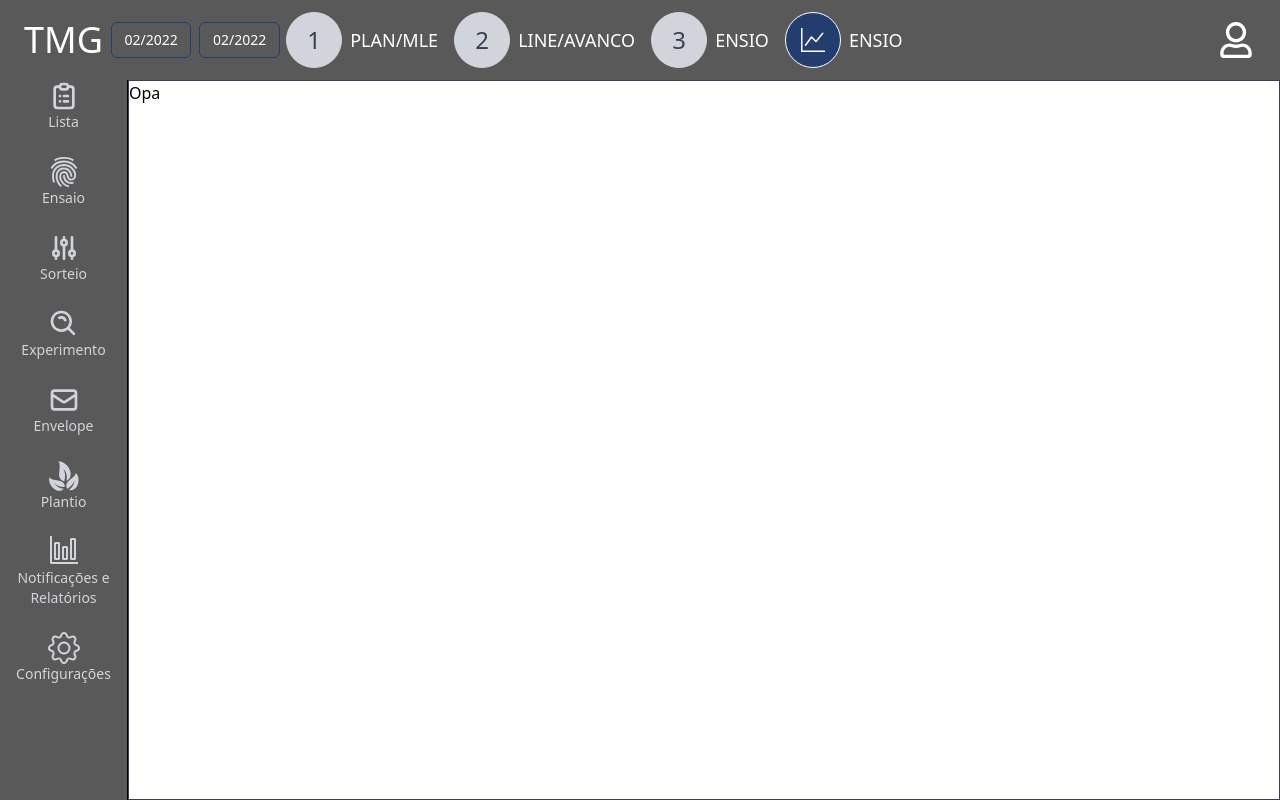
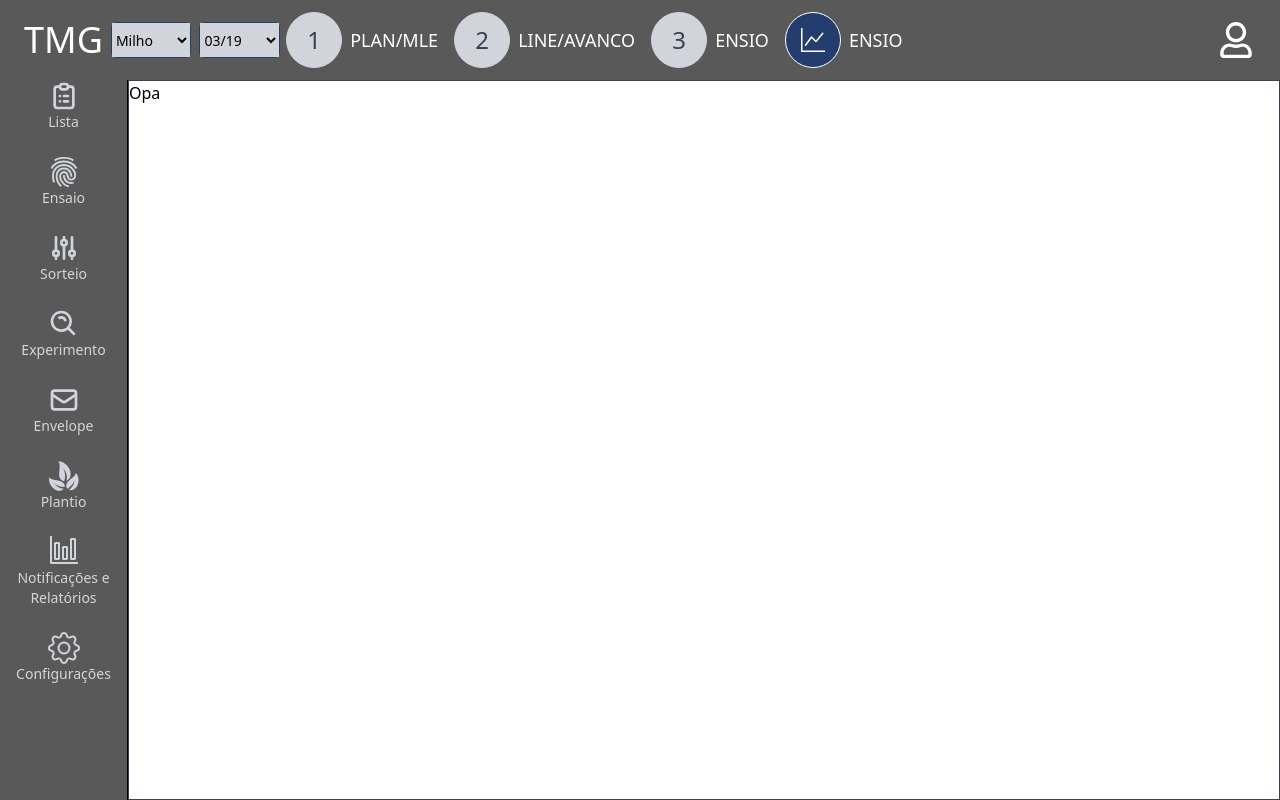
Before and after one commit to rectopul/agroforce, a Next.js app: page /dashboard in a window 1280 px wide. Built offline with nearby package versions, Linux system fonts and the light colour scheme.

Commit message:
feat#Criaçao do componente Select

```diff
--- a/src/components/MainHeader/index.tsx
+++ b/src/components/MainHeader/index.tsx
@@ -2,22 +2,26 @@ import { ReactNode } from 'react';
 import { FaRegUser } from 'react-icons/fa';
 
 import { currentlyMonthYear } from '../../utils/currentlyDate';
+import { Select } from '../Select';
 
 interface IMainHeaderProps {
   children: never[] | ReactNode;
 }
 
 export function MainHeader({ children }: IMainHeaderProps) {
+  const plantas = [ "Milho", "Algodão", "Sojá" ];
+  const safras = [ "03/19", "04/20", "03/21" ];
+
   return (
     <header className="h-20 w-screen flex items-center  bg-gray-450">
       <div className="w-full flex justify-between items-center px-6 text-4xl">
         <div className='w-64 gap-2 flex justify-between items-center'>
           <h1 className="text-white">TMG</h1>
           <div className='w-6/12 h-9 flex justify-center items-center border border-blue-600 rounded-md'>
-            <span className='text-sm text-white' >{currentlyMonthYear()}</span>
+            <Select items={plantas} />
           </div>
           <div className='w-6/12 h-9 flex justify-center items-center border border-blue-600 rounded-md'>
-            <span className='text-sm text-white' >{currentlyMonthYear()}</span>
+            <Select items={safras} />
           </div>
         </div>
 
--- /dev/null
+++ b/src/components/Select/index.tsx
@@ -0,0 +1,18 @@
+interface ISelectProps {
+  items: Array<string | Date>;
+}
+
+export function Select({ items }: ISelectProps) {
+  return (
+    <select className="w-full h-full text-sm bg-gray-300
+    ">
+      {
+        items.map((value) => {
+          return (
+            <option key={value.toString()}>{value}</option>
+          )
+        })
+      }
+    </select>
+  );
+}
```
